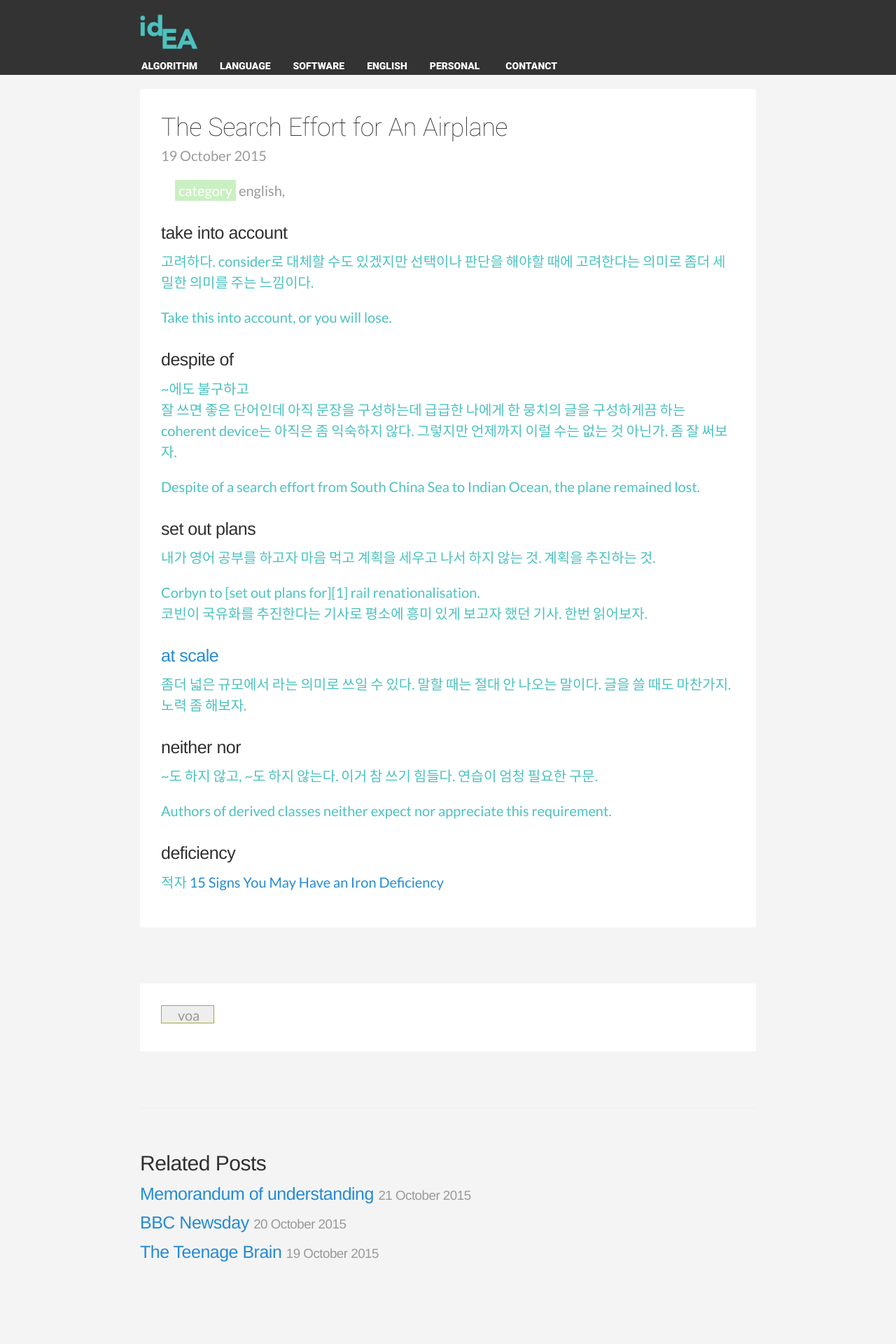
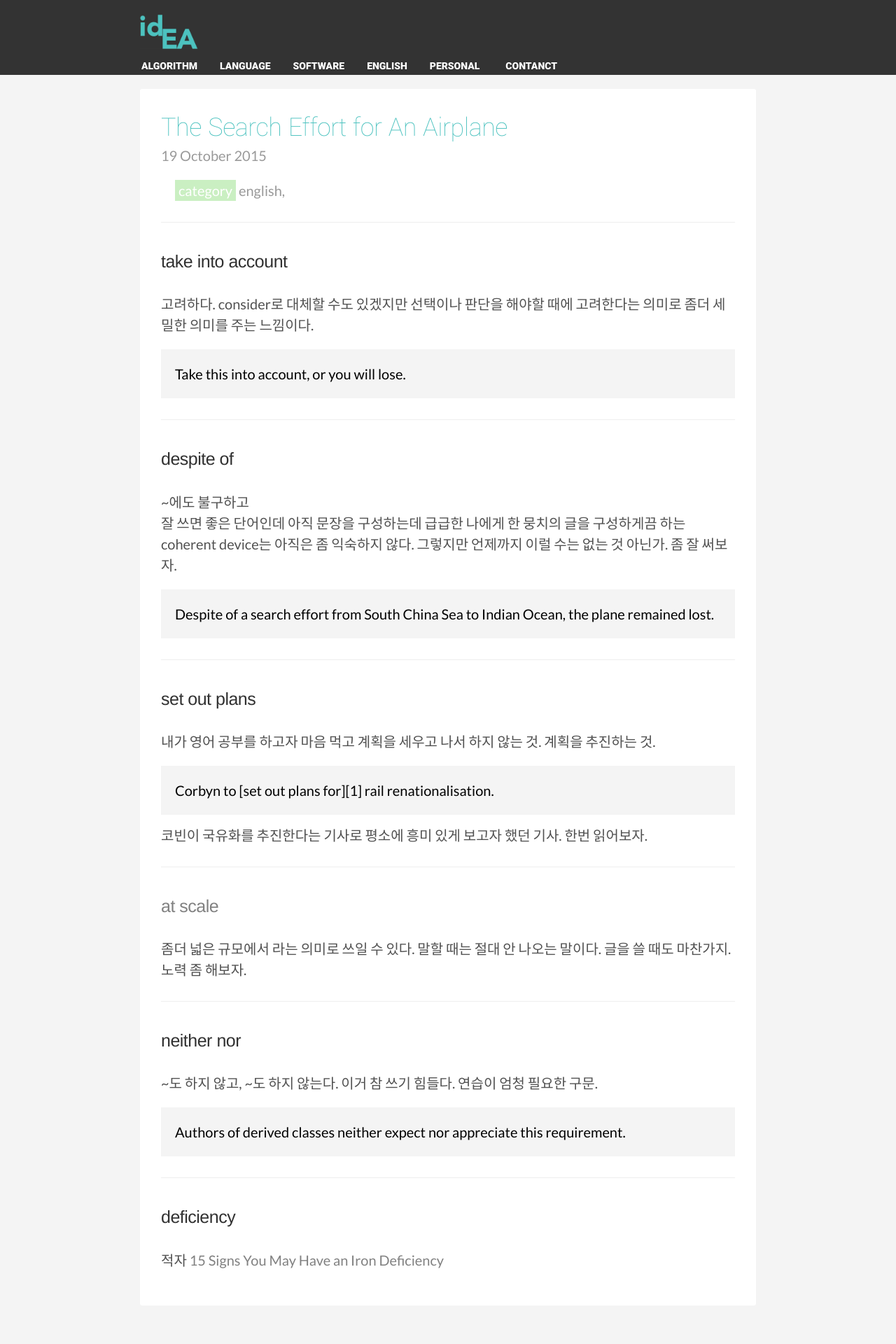
Before and after one commit to aichaku/aichaku.github.io, a Jekyll site: the page built from _posts/knife/2015-10-19-The-Search-Effort-for-An-Airplane.md, in a window 1280 px wide. Shown: the top 1920 px of the page at 70% size. Built offline with Jekyll 4.4.1, drawn with Linux system fonts in a browser that asks for light colours; Markdown is read by kramdown in place of the engine named in the settings; before the commit the page ends 1864 px from its top, so only the background shows below that; some of the changed text lies outside the part shown.

Commit message:
redefine the style
Conflicts:

	_layouts/default.html

```diff
--- a/_layouts/default.html
+++ b/_layouts/default.html
@@ -6,8 +6,7 @@
   <body>
     <!-- Wrap is the content to shift when toggling the sidebar. We wrap the
          content to avoid any CSS collisions with our real content. -->
-    <div class="wrap">
-      <div class="masthead">
+    <div class="masthead">
         <div class="container">
             <a href="/" title="Home"><img class="blog-logo" src="/public/img/idea-note-title-01.png"></a>
         </div>
@@ -27,5 +26,8 @@
       </div>
     </div>
 
+    <div class="container content">
+      {{ content }}
+    </div>
   </body>
 </html>
--- a/public/css/pencil.css
+++ b/public/css/pencil.css
@@ -19,15 +19,34 @@
   color: #4cc2bf;
 }
 
+h3 {
+    margin: 1.5rem 0rem;
+    font-size: 1.25rem;
+    border-top: 1px solid #eee;
+    padding-top: 2rem;
+}
+
+a {
+  color: #818181;
+}
+
 .post {
   padding: 30px;
   border-radius: 3px;
   background-color: #fff;
 }
 
+.post > p {
+    color: #515151;
+}
+
 .post-title {
   font-family: 'Yantramanav', sans-serif;
   font-weight: 100;
+}
+
+.page-title, .post-title, .post-title a {
+    color: #4cc2bf;
 }
 
 .post-category-label {
@@ -102,3 +121,10 @@
 .menu-list:after {
   clear: both;
 }
+
+.sample-sentence {
+    color: #000;
+    background-color: #f4f4f4;
+    padding: 1rem;
+    margin-bottom: 0.7rem;
+}
--- a/public/css/poole.css
+++ b/public/css/poole.css
@@ -67,7 +67,7 @@
 
 /* No `:visited` state is required by default (browsers will use `a`) */
 a {
-  color: #268bd2;
+  color: #808080;
   text-decoration: none;
 }
 /* `:focus` is linked to `:hover` for basic accessibility */
```
